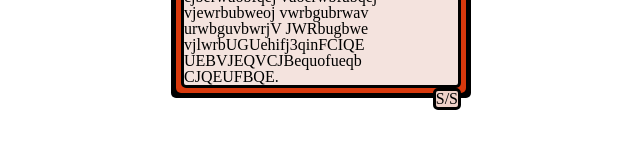
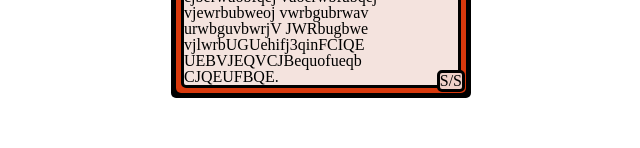
Before and after one commit to jeremyhilliard14/Dragon-Card-HW, a plain HTML site: page index.html in a window 1280 px wide. Shown: the part 346-494 px from the top of the page, 319-959 px from the left. Drawn offline with Linux system fonts and the light colour scheme.

Commit message:
changed positioning
Changed positioning of power div. from relative to absolute.
Eliminated margin and adjusted from bottom right.

```diff
--- a/css/style.css
+++ b/css/style.css
@@ -48,10 +48,10 @@ body{
 }
 
 #dragon-power{
-	position: relative;
+	position: absolute;
+	bottom: 1px;
+	right: 1px;
 	background-color: #efd1c9;
 	border-radius: 5px;
 	border: solid black;
-	float: right;
-	margin-left: 85%;
 }
```
